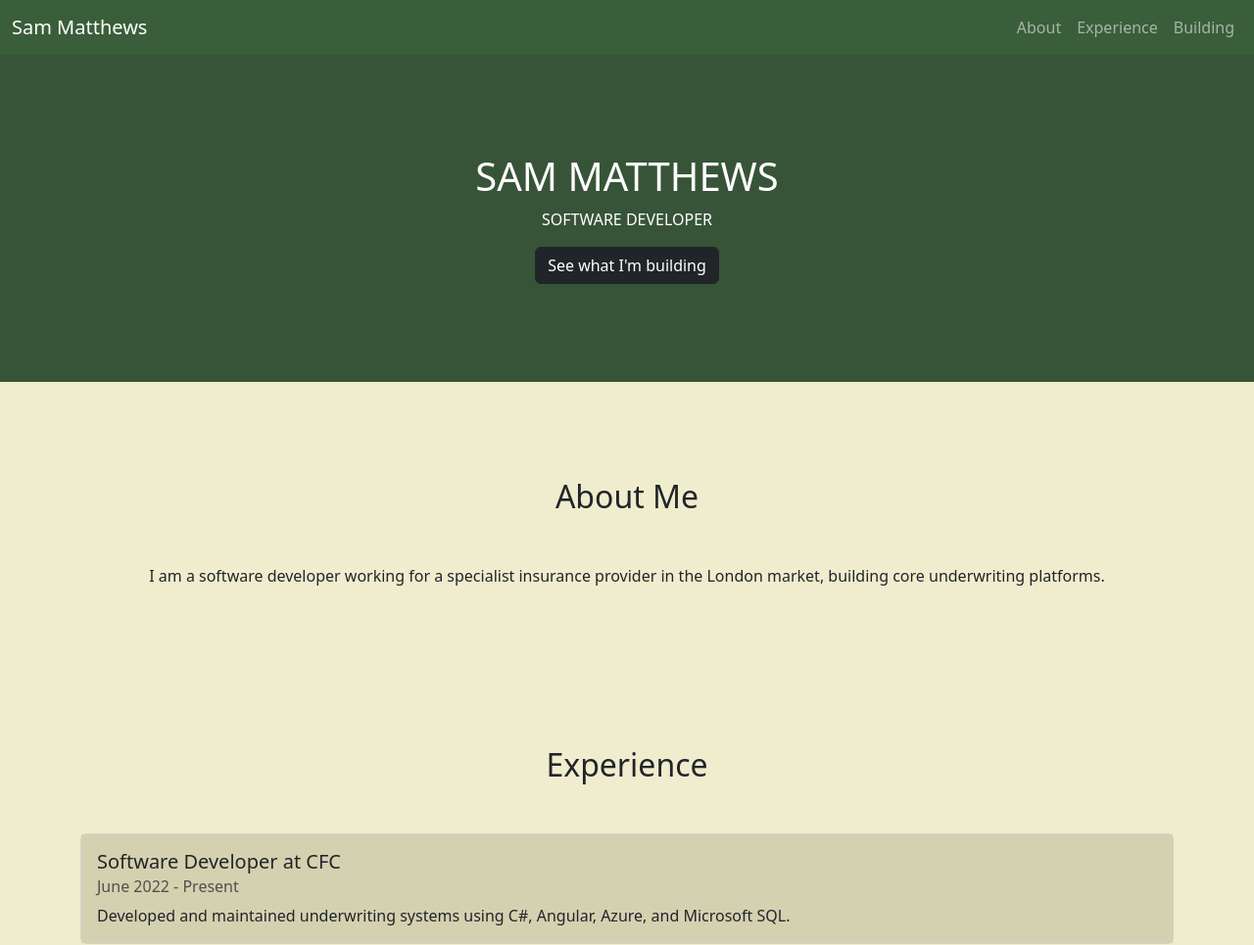
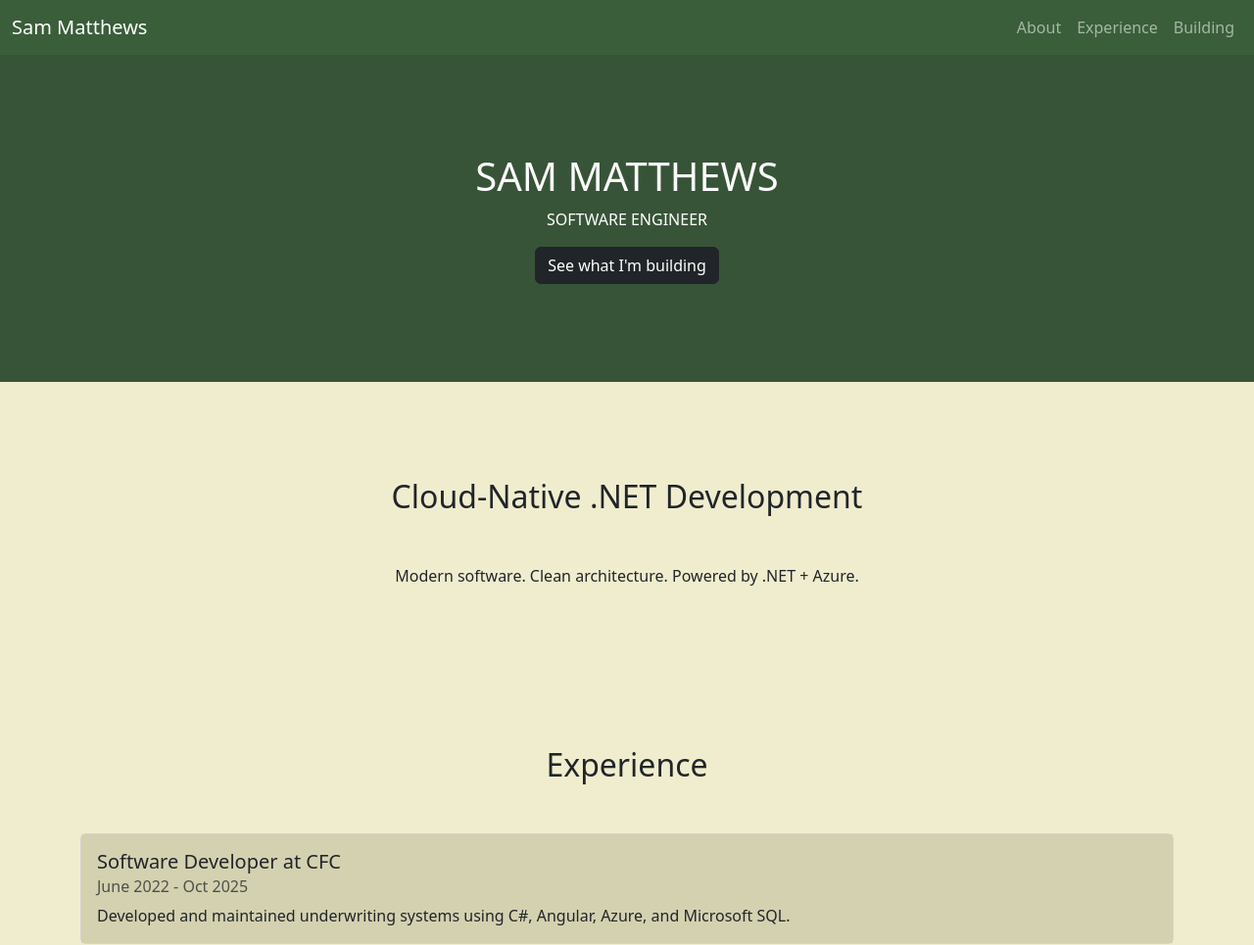
Before and after one commit to sammymatt/sammymatt.github.io, a plain HTML site: page index.html in a window 1280 px wide. Shown: the top 965 px of the page at 98% size. Drawn offline with nearby package versions, Linux system fonts and the light colour scheme.

Commit message:
Update index.html

```diff
--- a/index.html
+++ b/index.html
@@ -79,7 +79,7 @@
     <section class="hero">
         <div class="container">
             <h1>SAM MATTHEWS</h1>
-            <p>SOFTWARE DEVELOPER</p>
+            <p>SOFTWARE ENGINEER</p>
             <a href="#portfolio" class="btn btn-dark">See what I'm building</a>
         </div>
     </section>
@@ -87,8 +87,8 @@
     <!-- About Section -->
     <section id="about" class="about py-5">
         <div class="container">
-            <h2 class="section-title">About Me</h2>
-            <p>I am a software developer working for a specialist insurance provider in the London market, building core underwriting platforms.</p>
+            <h2 class="section-title">Cloud-Native .NET Development</h2>
+            <p>Modern software. Clean architecture. Powered by .NET + Azure.</p>
         </div>
     </section>
 
@@ -102,7 +102,7 @@
                     <div class="card mb-3">
                         <div class="card-body">
                             <h5 class="card-title">Software Developer at CFC</h5>
-                            <h6 class="card-subtitle mb-2 text-muted">June 2022 - Present</h6>
+                            <h6 class="card-subtitle mb-2 text-muted">June 2022 - Oct 2025</h6>
                             <p class="card-text">Developed and maintained underwriting systems using C#, Angular, Azure, and Microsoft SQL.</p>
                         </div>
                     </div>
```
